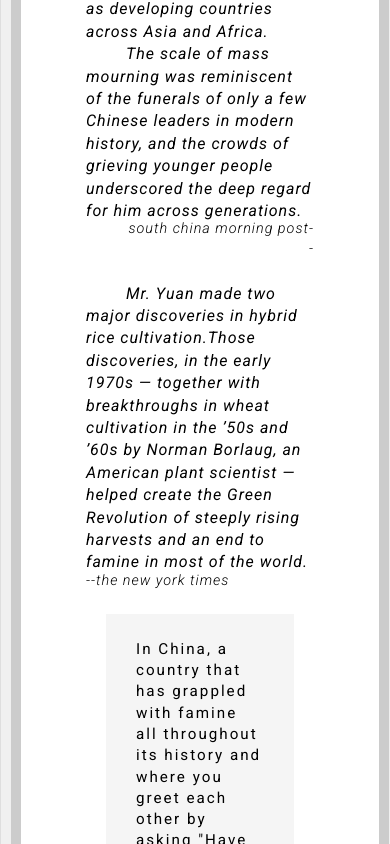
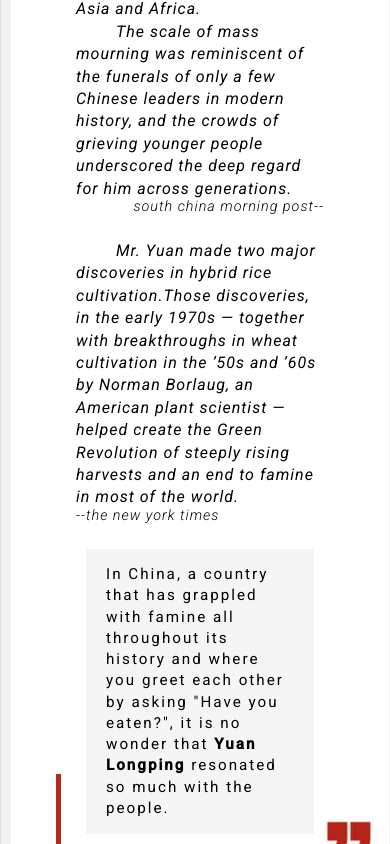
Before and after one commit to tioungFcc/tribute, a plain HTML site: page index.html in a window 390 px wide. Shown: the part 1156-2000 px from the top of the page. Drawn offline with Linux system fonts and the light colour scheme.

Commit message:
media query re padding

```diff
--- a/scss/_layout.scss
+++ b/scss/_layout.scss
@@ -46,7 +46,8 @@
             }
 
             @media(max-width:600px){
-                padding: 0 10px;
+                padding: 0;
+                // margin: 0px;
             }
 
 
@@ -200,6 +201,11 @@
                             padding: 25px 30px;
                             background-color: #f5f5f5;
 
+                            @media(max-width:600px){
+                                padding: 15px 20px;
+                                margin: 0 10px;
+                            }
+
                             p{
                                 letter-spacing: 2px;
                                 line-height: 1.4;
```
Also changed, not shown: dist/style.css, 1 other file.
